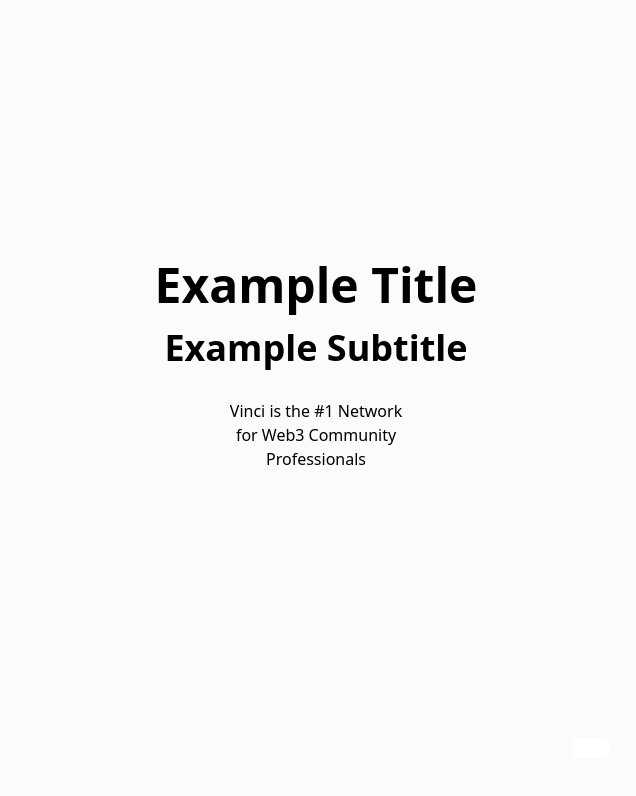
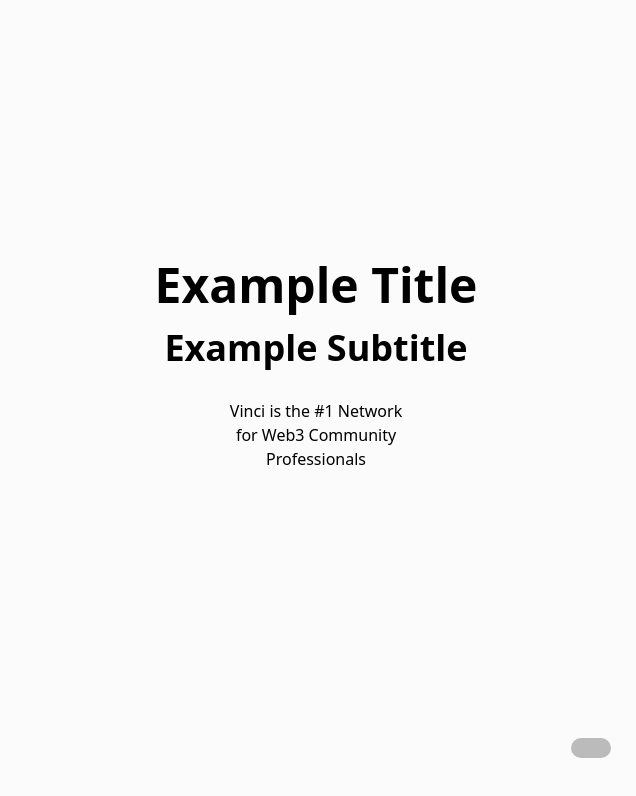
Before and after one commit to Vinci-Onboarding-Repos/vinci-w-1-b179b79a-2fac-49fb-9e, a plain HTML site: page index.html in a window 1280 px wide. Shown: the full height of the page, 644-1280 px from the left. Drawn offline with Linux system fonts and the light colour scheme.

Commit message:
Updating new file

```diff
--- a/index.html
+++ b/index.html
@@ -5,6 +5,6 @@
   <link rel="stylesheet" href="css/styles.css">
 </head>
     <body>
-        <div id="template" class="welcomeTemplate-containerx undefined"><div class="welcomeTemplate-container1"><img alt="background" style="background-image:url()" src="/static/media/leftLogo.f249785d3c139cfa23a4.png" class="welcomeTemplate-image"/><div class="welcomeTemplate-container2"><div class="welcomeTemplate-container3"><div class="welcomeTemplate-container4"><span class="welcomeTemplate-text">Example Title<span> </span></span><span class="welcomeTemplate-text1">Example Subtitle</span><span class="welcomeTemplate-text2">Vinci is the #1 Network for Web3 Community Professionals</span></div><div class="welcomeTemplate-container5"><a href=""><button style="background-color:#ffffff" class="flex gap-2 items-center button justify-center py-[10px] px-[20px] font-semibold rounded-lg  text-black"></button></a></div></div></div></div></div>
+        <div id="template" class="welcomeTemplate-containerx undefined"><div class="welcomeTemplate-container1"><img alt="background" style="background-image:url()" src="/static/media/leftLogo.f249785d3c139cfa23a4.png" class="welcomeTemplate-image"/><div class="welcomeTemplate-container2"><div class="welcomeTemplate-container3"><div class="welcomeTemplate-container4"><span class="welcomeTemplate-text">Example Title<span> </span></span><span class="welcomeTemplate-text1">Example Subtitle</span><span class="welcomeTemplate-text2">Vinci is the #1 Network for Web3 Community Professionals</span></div><div class="welcomeTemplate-container5"><a href=""><button style="background-color:#bbbbbb" class="flex gap-2 items-center button justify-center py-[10px] px-[20px] font-semibold rounded-lg  text-black"></button></a></div></div></div></div></div>
     </body>
 </html>
```
